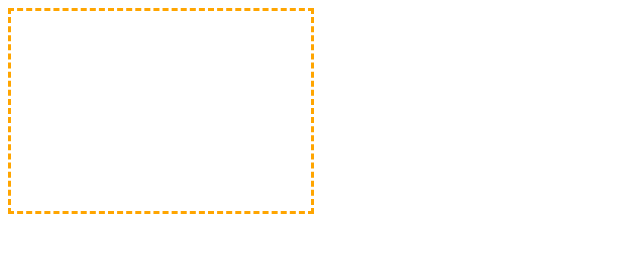
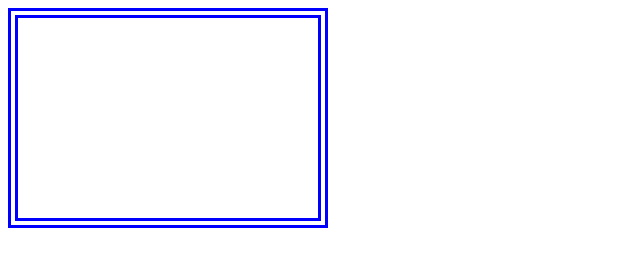
Before and after one commit to arina58/2, a plain HTML site: page index.html in a window 1280 px wide. Shown: the whole page, without its empty margins (0-640 px from the left). Drawn offline with Linux system fonts and the light colour scheme.

Commit message:
задание 52.4

```diff
--- a/index.css
+++ b/index.css
@@ -1,7 +1,7 @@
 p{
 	width: 300px;
 	height: 200px;
-	border-color: orange;
-
-	border-style: dashed;
+	border-color: blue;
+	border-width: 10px;
+	border-style: double;
 }
```
